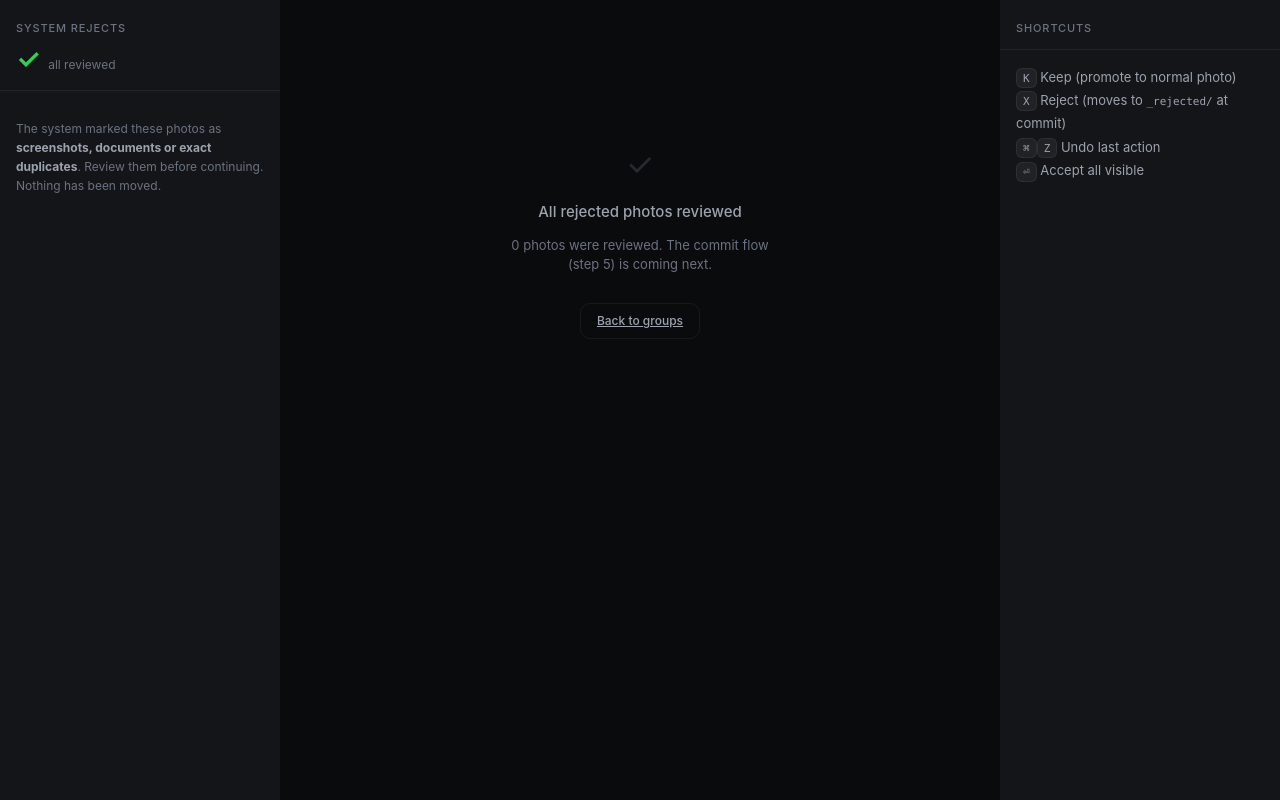
After one commit to EttoreTheWebisteMaster/photo-curator, a Flask app: page /rejected in a window 1280 px wide. The commit adds this page. Run offline with Flask 3, Linux system fonts and the light colour scheme; data that the repository does not hold is empty.

Commit message:
ntake flow, live analysis, rejected recovery

```diff
--- a/src/curator/group.py
+++ b/src/curator/group.py
@@ -47,6 +47,7 @@ def compute_assignments(conn, *, session_gap_min: float = 30.0,
     rows = conn.execute(
         "SELECT id, taken_at, phash, COALESCE(time_known, 0) AS time_known FROM photos "
         "WHERE error IS NULL AND taken_at IS NOT NULL "
+        "  AND COALESCE(is_utility, 0) = 0 "
         "ORDER BY taken_at, id"
     ).fetchall()
     n = len(rows)
--- a/src/curator/web/static/app.js
+++ b/src/curator/web/static/app.js
@@ -11,6 +11,7 @@ function curatorApp() {
         sidebarWidth: 272,
         detailWidth: 340,
         _resizeHandler: null,
+        rejectedCount: 0,
 
         async init() {
             const data = JSON.parse(document.getElementById('initial-data').textContent);
@@ -41,6 +42,7 @@ function curatorApp() {
             // Clamp on window resize so nothing disappears off-screen
             this._resizeHandler = () => this.clampWidths();
             window.addEventListener('resize', this._resizeHandler);
+            this.rejectedCount = data.rejectedCount || 0;
         },
 
         /* ---------- Getters ---------- */
@@ -498,3 +500,147 @@ function analysisApp() {
         },
     };
 }
+
+function rejectedApp() {
+    return {
+        photos: [],
+        reviewedCount: 0,
+        totalCount: 0,
+        undoStack: [],
+
+        async load() {
+            await this.refresh();
+        },
+
+        async refresh() {
+            try {
+                const r = await fetch('/api/rejected');
+                const data = await r.json();
+                this.photos = data.photos;
+                this.reviewedCount = data.reviewed;
+                this.totalCount = data.total;
+            } catch {}
+        },
+
+        get reviewProgressPct() {
+            if (this.totalCount === 0) return 0;
+            return Math.round((this.reviewedCount / this.totalCount) * 100);
+        },
+
+        async keep(photoId) {
+            const idx = this.photos.findIndex(p => p.id === photoId);
+            if (idx === -1) return;
+            const photo = this.photos[idx];
+            this.photos.splice(idx, 1);
+            this.reviewedCount++;
+            try {
+                await fetch(`/api/rejected/${photoId}/keep`, { method: 'POST' });
+                this.pushUndo(() => {
+                    this.photos.splice(idx, 0, photo);
+                    this.reviewedCount--;
+                });
+            } catch {
+                this.photos.splice(idx, 0, photo);
+                this.reviewedCount--;
+                this.toast('Could not save', null, null);
+            }
+        },
+
+        async reject(photoId) {
+            const idx = this.photos.findIndex(p => p.id === photoId);
+            if (idx === -1) return;
+            const photo = this.photos[idx];
+            this.photos.splice(idx, 1);
+            this.reviewedCount++;
+            try {
+                await fetch(`/api/rejected/${photoId}/reject`, { method: 'POST' });
+                this.pushUndo(() => {
+                    this.photos.splice(idx, 0, photo);
+                    this.reviewedCount--;
+                });
+            } catch {
+                this.photos.splice(idx, 0, photo);
+                this.reviewedCount--;
+                this.toast('Could not save', null, null);
+            }
+        },
+
+        async acceptAll() {
+            const snapshot = this.photos.slice();
+            if (snapshot.length === 0) return;
+            this.photos = [];
+            this.reviewedCount += snapshot.length;
+            try {
+                const r = await fetch('/api/rejected/accept-all', { method: 'POST' });
+                const data = await r.json();
+                this.pushUndo(async () => {
+                    // Restore by hitting the reject endpoint inverted; here we just reload
+                    // because bulk undo needs a dedicated endpoint. Reload is honest.
+                    await this.refresh();
+                });
+                this.toast(`Accepted ${data.count} rejected photos`, 'Undo', () => this.refresh());
+            } catch {
+                this.photos = snapshot;
+                this.reviewedCount -= snapshot.length;
+                this.toast('Could not save', null, null);
+            }
+        },
+
+        openLightbox(photoId) {
+            const idx = this.photos.findIndex(p => p.id === photoId);
+            if (idx === -1) return;
+            const photos = this.photos.map(p => ({ id: p.id, url: p.url }));
+            this.$dispatch('open-lightbox', { photos, index: idx });
+        },
+
+        pushUndo(fn) {
+            this.undoStack.push(fn);
+            if (this.undoStack.length > 50) this.undoStack.shift();
+        },
+        async undo() {
+            const fn = this.undoStack.pop();
+            if (!fn) return;
+            await fn();
+            this.toast('Undone', null, null);
+        },
+
+        onKey(e) {
+            const tag = (e.target.tagName || '').toLowerCase();
+            if (tag === 'input' || tag === 'textarea' || e.target.isContentEditable) return;
+            if ((e.metaKey || e.ctrlKey) && (e.key === 'z' || e.key === 'Z')) {
+                this.undo(); e.preventDefault(); return;
+            }
+            if (e.metaKey || e.ctrlKey || e.altKey) return;
+            if (this.photos.length === 0) return;
+
+            // First photo in list is the "current" one for keyboard actions
+            const current = this.photos[0];
+            if (e.key === 'k' || e.key === 'K') { this.keep(current.id); e.preventDefault(); return; }
+            if (e.key === 'x' || e.key === 'X') { this.reject(current.id); e.preventDefault(); return; }
+            if (e.key === 'Enter') { this.acceptAll(); e.preventDefault(); return; }
+        },
+
+        toast(text, actionLabel, onAction) {
+            this.$refs.toasts.querySelectorAll('.toast').forEach(t => this.dismissToast(t));
+            const el = document.createElement('div');
+            el.className = 'toast';
+            const txt = document.createElement('span');
+            txt.className = 'toast__text'; txt.textContent = text;
+            el.appendChild(txt);
+            if (actionLabel) {
+                const btn = document.createElement('button');
+                btn.type = 'button'; btn.className = 'toast__action'; btn.textContent = actionLabel;
+                btn.onclick = () => { if (onAction) onAction(); this.dismissToast(el); };
+                el.appendChild(btn);
+            }
+            this.$refs.toasts.appendChild(el);
+            el._timeout = setTimeout(() => this.dismissToast(el), actionLabel ? 5000 : 1800);
+        },
+        dismissToast(el) {
+            if (!el || !el.parentNode) return;
+            clearTimeout(el._timeout);
+            el.classList.add('toast--out');
+            setTimeout(() => el.remove(), 200);
+        },
+    };
+}
--- a/src/curator/web/static/style.css
+++ b/src/curator/web/static/style.css
@@ -945,3 +945,72 @@ body.is-dragging-column * {
     gap: var(--space-3);
     margin-top: var(--space-4);
 }
+
+/* ---------- REJECTED PAGE ---------- */
+.app--rejected { grid-template-columns: 280px minmax(0, 1fr) 280px; }
+
+.thumb--rejected { cursor: default; display: flex; flex-direction: column; }
+.thumb--rejected:hover { transform: none; box-shadow: none; }
+
+.thumb__reason {
+    position: absolute;
+    top: var(--space-2);
+    left: var(--space-2);
+    font-size: 10px;
+    font-weight: 500;
+    color: var(--text-primary);
+    background: rgba(0, 0, 0, 0.7);
+    backdrop-filter: blur(8px);
+    -webkit-backdrop-filter: blur(8px);
+    padding: 3px 8px;
+    border-radius: var(--radius-sm);
+    pointer-events: none;
+}
+
+.thumb__meta.thumb__meta {
+    display: flex;
+    gap: var(--space-2);
+    padding: var(--space-2);
+    background: var(--bg-surface);
+    border-radius: 0 0 var(--radius-md) var(--radius-md);
+}
+
+.thumb__action {
+    flex: 1;
+    height: 32px;
+    font-size: 12px;
+    font-weight: 500;
+    border-radius: var(--radius-sm);
+    display: inline-flex;
+    align-items: center;
+    justify-content: center;
+    gap: var(--space-1);
+    transition: background var(--dur-fast) var(--ease-out),
+                color var(--dur-fast) var(--ease-out);
+}
+
+.thumb__action kbd {
+    font-size: 10px;
+    height: 16px;
+    min-width: 16px;
+    padding: 0 4px;
+}
+
+.thumb__action--keep {
+    background: var(--accent-soft);
+    color: var(--accent);
+    border: 1px solid var(--accent-border);
+}
+.thumb__action--keep:hover { background: rgba(232, 195, 122, 0.18); }
+
+.thumb__action--reject {
+    background: transparent;
+    color: var(--text-secondary);
+    border: 1px solid var(--hairline);
+}
+.thumb__action--reject:hover {
+    background: rgba(255, 69, 58, 0.08);
+    color: var(--status-reject);
+    border-color: rgba(255, 69, 58, 0.30);
+}
+.thumb__action--reject kbd { background: rgba(255, 69, 58, 0.10); color: var(--status-reject); }
--- /dev/null
+++ b/src/curator/web/templates/rejected.html
@@ -0,0 +1,116 @@
+{% extends "base.html" %}
+{% block body %}
+<script id="initial-data" type="application/json">
+{ "remaining": {{ remaining }} }
+</script>
+
+<div x-data="rejectedApp()" x-init="load()" @keydown.window="onKey($event)" class="app app--rejected">
+    <aside class="sidebar" aria-label="Rejected">
+        <header class="sidebar__header">
+            <div class="sidebar__label">System rejects</div>
+            <div x-show="photos.length > 0" class="sidebar__counter">
+                <span class="sidebar__counter-value" x-text="photos.length"></span>
+                <span class="sidebar__counter-label">to review</span>
+            </div>
+            <div x-show="photos.length === 0" class="sidebar__counter">
+                <span class="sidebar__counter-value sidebar__counter-value--done">✓</span>
+                <span class="sidebar__counter-label">all reviewed</span>
+            </div>
+            <div class="progress" :style="`--progress: ${reviewProgressPct}%`"></div>
+        </header>
+        <div class="sidebar__list" style="padding: var(--space-4);">
+            <p style="color: var(--text-tertiary); font-size: 12px; line-height: 1.6;">
+                The system marked these photos as <strong style="color: var(--text-secondary);">screenshots, documents or exact duplicates</strong>.
+                Review them before continuing. Nothing has been moved.
+            </p>
+        </div>
+    </aside>
+
+    <main class="main">
+        <template x-if="photos.length === 0">
+            <div class="empty-state">
+                <div class="empty-state__icon" aria-hidden="true">✓</div>
+                <div class="empty-state__title">All rejected photos reviewed</div>
+                <div class="empty-state__hint">
+                    <span x-text="reviewedCount"></span> photos were reviewed.
+                    The commit flow (step 5) is coming next.
+                </div>
+                <a href="/" class="btn btn--ghost" style="width: auto; margin-top: var(--space-4);">Back to groups</a>
+            </div>
+        </template>
+
+        <template x-if="photos.length > 0">
+            <div class="main__inner">
+                <header class="main__header">
+                    <div>
+                        <div class="main__label">Rejected</div>
+                        <div class="main__title" x-text="photos.length + (photos.length === 1 ? ' photo' : ' photos') + ' to review'"></div>
+                    </div>
+                    <div class="main__meta">
+                        <button type="button" class="btn btn--ghost" @click="acceptAll()" style="width: auto;">
+                            Accept all
+                        </button>
+                    </div>
+                </header>
+
+                <div class="grid">
+                    <template x-for="(photo, idx) in photos" :key="photo.id">
+                        <div class="thumb thumb--rejected">
+                            <img class="thumb__img" :src="photo.thumb" alt="" loading="lazy"
+                                 @click="openLightbox(photo.id)"
+                                 style="cursor: zoom-in;">
+                            <span class="thumb__reason" x-text="photo.reason"></span>
+                            <span class="thumb__meta" style="opacity: 1; position: relative; inset: auto; background: none; backdrop-filter: none; padding: 0;">
+                                <button type="button" class="thumb__action thumb__action--keep" @click="keep(photo.id)">
+                                    Keep <kbd>K</kbd>
+                                </button>
+                                <button type="button" class="thumb__action thumb__action--reject" @click="reject(photo.id)">
+                                    Reject <kbd>X</kbd>
+                                </button>
+                            </span>
+                        </div>
+                    </template>
+                </div>
+            </div>
+        </template>
+    </main>
+
+    <aside class="detail" aria-label="Info">
+        <div class="detail__inner">
+            <header class="detail__header">
+                <div class="detail__label">Shortcuts</div>
+            </header>
+            <div style="padding: var(--space-4); font-size: 13px; color: var(--text-secondary); line-height: 1.8;">
+                <div><kbd>K</kbd> Keep (promote to normal photo)</div>
+                <div><kbd>X</kbd> Reject (moves to <code style="font-family: var(--font-mono); font-size: 11px;">_rejected/</code> at commit)</div>
+                <div><kbd>⌘</kbd><kbd>Z</kbd> Undo last action</div>
+                <div><kbd>⏎</kbd> Accept all visible</div>
+            </div>
+        </div>
+    </aside>
+
+    <div class="toasts" x-ref="toasts" aria-live="polite"></div>
+
+    <div x-data="lightbox()"
+         @open-lightbox.window="show($event.detail.photos, $event.detail.index)"
+         x-show="open"
+         x-transition.opacity.duration.150ms
+         class="lightbox"
+         @keydown.escape.window="close()"
+         @keydown.arrow-right.window="next()"
+         @keydown.arrow-left.window="prev()"
+         @keydown.z.window="zoom = !zoom"
+         style="display: none;">
+        <div class="lightbox__stage" @click="toggleZoom($event)">
+            <img :src="current?.url" :style="`transform: ${transform}`" class="lightbox__img" alt="">
+        </div>
+        <div class="lightbox__chrome">
+            <span class="lightbox__counter" x-text="(index + 1) + ' / ' + photos.length"></span>
+            <span class="lightbox__hint">
+                <kbd>Z</kbd> zoom · <kbd>←</kbd><kbd>→</kbd> navigate · <kbd>Esc</kbd> close
+            </span>
+            <button type="button" class="lightbox__close" @click="close()">Close</button>
+        </div>
+    </div>
+</div>
+{% endblock %}
--- a/src/curator/web/views.py
+++ b/src/curator/web/views.py
@@ -27,6 +27,10 @@ from curator import db as dbmod
 from .fixtures import get_fake_groups
 from .progress import ProgressEstimator
 from .thumbs import thumb_for
+
+# Bump when the grouping logic or filters change, so previously-analyzed
+# folders get re-grouped on the next `/api/analyze` run even if files are unchanged.
+GROUPING_VERSION = "2"
 
 bp = Blueprint(
     "web",
@@ -91,6 +95,7 @@ def _analysis_fingerprint(conn) -> str:
         "SELECT id, sha256, mtime FROM photos WHERE error IS NULL ORDER BY id"
     ).fetchall()
     h = hashlib.sha256()
+    h.update(GROUPING_VERSION.encode())          # ← new line
     for r in rows:
         h.update(f"{r['id']}:{r['sha256'] or ''}:{r['mtime']}".encode())
     return h.hexdigest()
@@ -186,14 +191,32 @@ def index():
     conn = get_db()
     has_groups = conn.execute("SELECT COUNT(*) FROM group_states").fetchone()[0] > 0
     if not has_groups:
-        return redirect(url_for("web.intake"))
+        total_photos = conn.execute(
+            "SELECT COUNT(*) FROM photos WHERE error IS NULL"
+        ).fetchone()[0]
+        if total_photos == 0:
+            # Nothing scanned yet: start at intake
+            return redirect(url_for("web.intake"))
+        # Photos exist but none ended up in groups → they were all utility or duplicates.
+        # Send the user to the rejected queue; that is the only thing left to review.
+        return redirect(url_for("web.rejected"))
+
     groups = _load_group_list(conn)
-    pending = sum(1 for gr in groups if gr["status"] == "pending")
-    first_pending = next((gr for gr in groups if gr["status"] == "pending"), groups[0] if groups else None)
+    pending = sum(1 for g in groups if g["status"] == "pending")
+    first_pending = next((g for g in groups if g["status"] == "pending"), groups[0] if groups else None)
     detail = _load_group_detail(conn, first_pending["id"]) if first_pending else None
+
+    # Hint the review page about the next phase
+    rejected_count = conn.execute(
+        "SELECT COUNT(*) FROM photos WHERE error IS NULL "
+        "  AND rejected_reviewed_at IS NULL "
+        "  AND COALESCE(is_utility,0)=1"
+    ).fetchone()[0]
+
     return render_template(
         "index.html", groups=groups, pending_count=pending,
         use_fixtures=False, initial_detail=detail,
+        rejected_count=rejected_count,
     )
 
 
@@ -527,6 +550,106 @@ def api_restore(group_id: int):
     return jsonify({"ok": True, "group_id": group_id, "status": "pending"})
 
 
+# ---- Rejected recovery --------------------------------------------------------------
+
+
+def _load_rejected(conn, unreviewed_only: bool = True) -> list[dict]:
+    where = "p.error IS NULL AND COALESCE(p.is_utility,0)=1"
+    if unreviewed_only:
+        where += " AND p.rejected_reviewed_at IS NULL"
+    rows = conn.execute(
+        f"SELECT p.* FROM photos p WHERE {where} ORDER BY p.id"
+    ).fetchall()
+    return [
+        {
+            "id": r["id"],
+            "thumb": _thumb_url(r["id"]),
+            "url": _full_url(r["id"]),
+            "reason": "Screenshot or document",
+            "reason_detail": None,
+            "taken_at": r["taken_at"],
+        }
+        for r in rows
+    ]
+
+
+@bp.route("/rejected")
+def rejected():
+    if current_app.config["USE_FIXTURES"]:
+        return redirect(url_for("web.index"))
+
+    conn = get_db()
+    remaining = conn.execute(
+        "SELECT COUNT(*) FROM photos WHERE error IS NULL AND rejected_reviewed_at IS NULL "
+        "  AND COALESCE(is_utility,0)=1"
+    ).fetchone()[0]
+    return render_template("rejected.html", remaining=remaining)
+
+
+@bp.route("/api/rejected")
+def api_rejected():
+    if current_app.config["USE_FIXTURES"]:
+        return jsonify({"photos": [], "reviewed": 0, "total": 0})
+    conn = get_db()
+    photos = _load_rejected(conn, unreviewed_only=True)
+    reviewed = conn.execute(
+        "SELECT COUNT(*) FROM photos WHERE rejected_reviewed_at IS NOT NULL"
+    ).fetchone()[0]
+    total = conn.execute(
+        "SELECT COUNT(*) FROM photos WHERE error IS NULL AND COALESCE(is_utility,0)=1"
+    ).fetchone()[0]
+    return jsonify({"photos": photos, "reviewed": reviewed, "total": total})
+
+
+@bp.route("/api/rejected/<int:photo_id>/keep", methods=["POST"])
+def api_rejected_keep(photo_id: int):
+    if current_app.config["USE_FIXTURES"]:
+        return jsonify({"ok": True})
+    conn = get_db()
+    now = datetime.now().isoformat(timespec="seconds")
+    cur = conn.execute(
+        "UPDATE photos SET is_utility = 0, duplicate_of = NULL, "
+        "rejected_reviewed_at = ? WHERE id = ?",
+        (now, photo_id),
+    )
+    if cur.rowcount == 0:
+        return jsonify({"error": "not found"}), 404
+    conn.commit()
+    return jsonify({"ok": True, "photo_id": photo_id, "action": "keep"})
+
+
+@bp.route("/api/rejected/<int:photo_id>/reject", methods=["POST"])
+def api_rejected_reject(photo_id: int):
+    if current_app.config["USE_FIXTURES"]:
+        return jsonify({"ok": True})
+    conn = get_db()
+    now = datetime.now().isoformat(timespec="seconds")
+    cur = conn.execute(
+        "UPDATE photos SET rejected_reviewed_at = ? WHERE id = ?",
+        (now, photo_id),
+    )
+    if cur.rowcount == 0:
+        return jsonify({"error": "not found"}), 404
+    conn.commit()
+    return jsonify({"ok": True, "photo_id": photo_id, "action": "reject"})
+
+
+@bp.route("/api/rejected/accept-all", methods=["POST"])
+def api_rejected_accept_all():
+    if current_app.config["USE_FIXTURES"]:
+        return jsonify({"ok": True, "count": 0})
+    conn = get_db()
+    now = datetime.now().isoformat(timespec="seconds")
+    cur = conn.execute(
+        "UPDATE photos SET rejected_reviewed_at = ? "
+        "WHERE error IS NULL AND rejected_reviewed_at IS NULL "
+        "  AND COALESCE(is_utility,0)=1",
+        (now,),
+    )
+    conn.commit()
+    return jsonify({"ok": True, "count": cur.rowcount})
+
+
 # ---- Photos -------------------------------------------------------------------------
 
 @bp.route("/photos/<int:photo_id>/thumb")
```
Also changed, not shown: src/curator/db.py (+15 -0 lines), src/curator/scan.py (+60 -1 lines), src/curator/web/templates/index.html (+12 -2 lines), tests/test_pipeline.py (+149 -7 lines).
